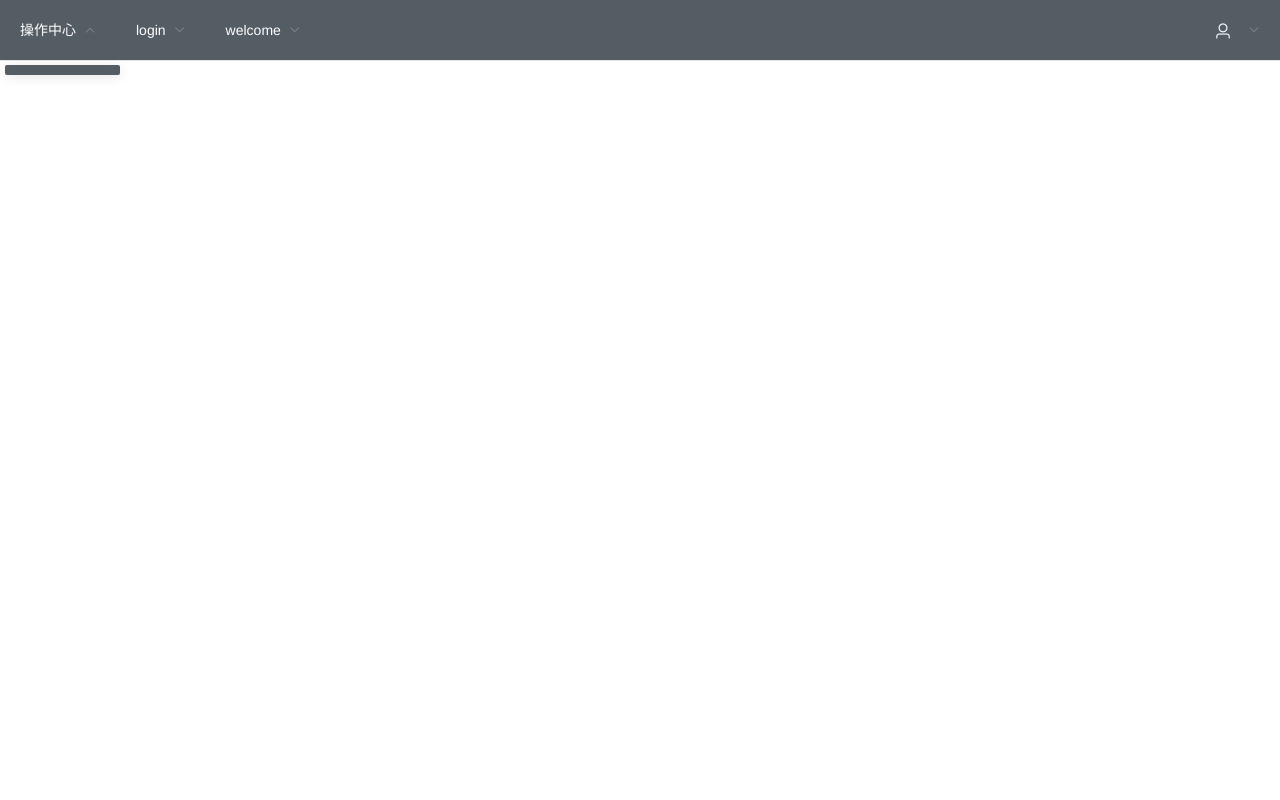
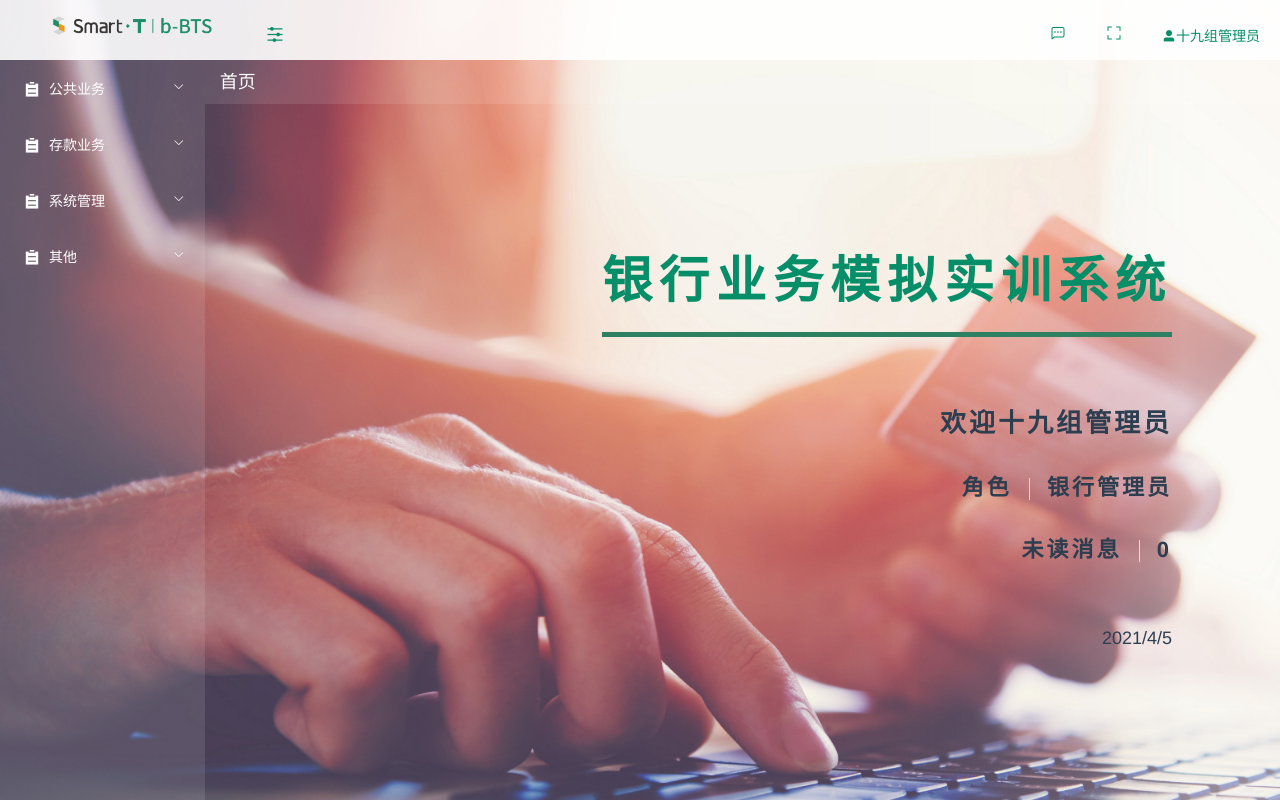
Before and after one commit to gta0804/FDU_software_testing_lab_frontend, a Vue app: page /#/welcome in a window 1280 px wide. Built offline with nearby package versions, Linux system fonts and the light colour scheme.

Commit message:
welcome
welcome page

```diff
--- a/src/components/welcome.vue
+++ b/src/components/welcome.vue
@@ -1,37 +1,121 @@
 <template>
+  <div class="layoutbox">
+	<div class="myhead">
+		<div id="headers">
+			<div class="lefthead" style="float: left;">
+				<div class="animate">
+					<img src="../assets/Smart系列logo-11.png" alt="Smart-T">
+				</div>
 				<div>
+					<i class="el-icon-s-operation iconfont"></i>
+				</div>
+			</div>
+			<div class="head_r" style="overflow: hidden;">
+				<div class="opacity-animate">
+					<el-dropdown @command="handleCommand">
+						<span class="el-dropdown-link">
+							<i class="el-icon-user-solid"></i>十九组管理员
+						</span>
+						<template #dropdown>
+						    <el-dropdown-menu>
+						      <el-dropdown-item command="info">个人信息</el-dropdown-item>
+						      <el-dropdown-item command="password">修改密码</el-dropdown-item>
+						      <el-dropdown-item divided command="quit">退出登录</el-dropdown-item>
+						    </el-dropdown-menu>
+						  </template>
+					</el-dropdown>
+				</div>
+				<div class="opacity-animate">
+					<i class="el-icon-full-screen"></i>
+				</div>
+				<div class="opacity-animate">
+					<i class="el-icon-chat-dot-square"></i>
+				</div>
+			</div>
+		</div>
+	</div>
+	<div class="layleft">
+		<aside class="asidediv">
+			<div class="menubottom">
 				    <el-menu
-      :unique-opened="true"
-      :default-active="$route.path"
-      mode="horizontal"
-      class="el-menu-demo"
-      background-color="#545c64"
-      text-color="#fff"
-      active-text-color="#1EAEFF" router>
-      <el-submenu index="0">
-        <template slot="title">操作中心</template>
-        <el-menu-item v-for="(child) in $router.options.routes[0].children" :index="child.path" :key="child.path"
-                      v-show="$store.state.username!=='admin'" class="nav_item">{{child.name}}
-        </el-menu-item>
-        <el-menu-item index="/ApproveConference" v-show="$store.state.username==='admin'" class="nav_item">会议审批</el-menu-item>
+				      default-active="2"
+				      class="el-menu-vertical-demo"
+					  id="el-menu-vertical-demo"
+					  style="float: left;"
+					  >
+				      <el-submenu index="1">
+				        <template #title>
+				          <i class="el-icon-s-order"></i>
+				          <span>公共业务</span>
+				        </template>
+				          <el-menu-item index="1-1">选项1</el-menu-item>
+				          <el-menu-item index="1-2">选项2</el-menu-item>
+				          <el-menu-item index="1-3">选项3</el-menu-item>
 				      </el-submenu>
-
-      <el-submenu v-for="(item,index) in $router.options.routes" :key="index+''" :index="index+''"
-                  v-if="index<3&&index>0" v-show="$store.state.username!=='admin'">
-        <template slot="title">{{item.name}}</template>
-        <el-menu-item v-for="(item2) in item.children" :index="item2.path" :key="item2.path" class="nav_item">{{item2.name}}
-        </el-menu-item>
+				      <el-submenu index="2">
+				        <template #title>
+				          <i class="el-icon-s-order"></i>
+				          <span>存款业务</span>
+				        </template>
+				          <el-menu-item index="1-1">选项1</el-menu-item>
+				          <el-menu-item index="1-2">选项2</el-menu-item>
+				          <el-menu-item index="1-3">选项3</el-menu-item>
 				      </el-submenu>
-
-      <el-submenu index="user" style="float:right">
-        <template slot="title"><i class="el-icon-user" style="color: white"></i>{{$store.state.username}}</template>
-        <p class="quit_nav"  @click="quit" >注销</p>
+				      <el-submenu index="3">
+				        <template #title>
+				          <i class="el-icon-s-order"></i>
+				          <span>系统管理</span>
+				        </template>
+				          <el-menu-item index="1-1">选项1</el-menu-item>
+				          <el-menu-item index="1-2">选项2</el-menu-item>
+				          <el-menu-item index="1-3">选项3</el-menu-item>
+				      </el-submenu>
+				      <el-submenu index="4">
+				        <template #title>
+				          <i class="el-icon-s-order"></i>
+				          <span>其他</span>
+				        </template>
+				          <el-menu-item index="1-1">选项1</el-menu-item>
+				          <el-menu-item index="1-2">选项2</el-menu-item>
+				          <el-menu-item index="1-3">选项3</el-menu-item>
 				      </el-submenu>
 				    </el-menu>
-    <el-main>
-      <router-view></router-view>
-    </el-main>
 			</div>
+		</aside>
+		<div class="layright">
+			<div class="headbox">
+				<el-page-header class="pageheader" title="" content="首页">
+				</el-page-header>
+			</div>
+			<div>
+
+			</div>
+			<div class="padd">
+				<div id="welcome" class="welcome">
+					<div class="boxdiv">
+						<div class="wel-title leftclass">银行业务模拟实训系统</div>
+						<div class="fullName leftclass">欢迎十九组管理员</div>
+						<div class="role leftclass">
+							角色
+							<el-divider direction="vertical" class="verticalline"></el-divider>
+							银行管理员
+						</div>
+						<div class="role leftclass info">
+							未读消息
+							<el-divider direction="vertical" class="verticalline"></el-divider>
+							0
+						</div>
+						<div class="date leftclass">
+							<p></p>
+						</div>
+					</div>
+				</div>
+			</div>
+		</div>
+	</div>
+
+  </div>
+
 </template>
 
 <script>
@@ -41,8 +125,20 @@
       return{
       }
     },
+	mounted(){
+		var pageheader = document.getElementsByClassName("pageheader");
+		//如果Pageheader为首页，隐藏左半部分的title内容
+		if(pageheader[0].title==""){
+			pageheader[0].children[0].style.display = "none";
+		}
+
+		var date = new Date();
+		console.log(date);
+		var dateshow = document.getElementsByClassName("date");
+		dateshow[0].children[0].innerHTML = date.getFullYear()+"/"+(date.getMonth()+1)+"/"+date.getDate();
+	},
     methods: {
-      quit: function (path) {
+		quit(){
 			this.$confirm('真的要注销账户吗？', '提示', {
 				confirmButtonText: '确定',
 				cancelButtonText: '取消',
@@ -61,53 +157,188 @@
 					type: 'info',
 					message: '已取消注销'
 		    });
-
 		  });
+		},
+		handleCommand(command){
+			console.log(command=="quit");
+			if(command=="quit"){
+				this.quit();
 			}
+		},
 
     },
   }
 </script>
 
 <style>
-  .news_type{
-    font-size: 14px;
-    color:white;
-    padding:0 10px 0 20px;
-    cursor:default;
+.layoutbox{
+	background: url(../assets/background/back.jpg);
+	background-size: cover;
+	background-repeat: no-repeat;
+	position: relative;
+	width: 100%;
+	height: 100vh;
 }
-  .quit_nav{
-    color: white;
-    font-size: 14px;
-    padding:7px 10px 5px 10px;
-    margin-left: 10px;
-    margin-right: 10px;
+.myhead{
+	width:100%;
 }
-  .quit_nav:hover{
+#headers{
+	width: 100%;
+	z-index: 30;
+	height: 60px;
+	padding: 0;
+	overflow: hidden;
+	background-color: hsla(0,0%,100%,.9);
+	color: #2d8061;
+}
+#headers .lefthead>div{
+	float: left;
+}
+#headers>div>div{
 	cursor: pointer;
-    background: rgba(0,0,0,0.15);
+	padding: 25px 20px 20px;
 }
-  .el-menu.el-menu--popup{
-    min-width:115px;
+#headers .lefthead>div:first-child{
+	padding: 10px 0 0 50px;
+	margin-right: 30px;
 }
-  .el-menu-item.nav_item{
-    margin-left:10px;
-    margin-right:10px;
+#headers .lefthead>div:first-child img{
+	width: 165px;
 }
-  .el-badge__content--undefined{
-    margin-left:5px;
-    margin-bottom:5px;
+#headers i{
+	color: #068e68;
 }
-  .el-badge__content.is-fixed{
-    top: 12px !important;
+#headers span{
+	color: #068e68;
+}
+.iconfont{
+	font-size:20px;
+}
+.head_r>div{
+	float:right;
+}
+.opacity-animate{
+	visibility: visible;
+	opacity: 1;
+	transition:opacity 0.3s cubic-bezier(0.5, 0, 0, 1) 0s;
+}
+
+.layleft{
+	overflow: hidden;
+	width: 100%;
+	height: calc(100% - 60px);
+}
+.asidediv{
+	height: 100%;
+	overflow: hidden;
+	background-color: hsla(0,0%,98%,.1);
+}
+.layleft>aside:first-child{
+	float: left;
+	height: 100%;
+}
+.layleft>div:nth-child(2){
+	height: 100%;
+	position: relative;
+	overflow: hidden;
+}
+.menubottom{
+	height: calc(100% - 63px);
+	overflow-y: auto;
+	overflow-x: hidden;
+}
+.menubottom div{
+	color:rgb(255, 255, 255);
+	text-align: left;
+}
+.menubottom div i{
+	color:rgb(255, 255, 255);
+}
+#el-menu-vertical-demo:not(.el-menu--collapse){
+	width: 16vw;
+	min-width: 200px;
+}
+#el-menu-vertical-demo.el-menu {
+    background-color: transparent;
+    border: none;
+}
+#el-menu-vertical-demo.el-menu .el-submenu .el-menu{
+    background-color: transparent;
+    border: none;
+}
+#el-menu-vertical-demo.el-menu .el-submenu .el-menu li{
+	padding-left:10px;
+	text-align: left;
+	color:rgb(255, 255, 255);
+}
+
+.headbox{
+	background-color: hsla(0,0%,98%,.1);
+	padding: 10px 10px 10px 15px;
+}
+.headbox .el-page-header__content{
+	color: #fff;
+}
+.padd{
+	width: 100%;
+	height: calc(100% - 45px);
+	position: absolute;
+	background-color: transparent;
+}
+.padd>div{
+	padding: 20px;
+	width: 100%;
+	height: 100%;
+	overflow-x: hidden;
+	overflow-y: auto;
+	background-color: #fff;
+	position: relative;
+}
+.boxdiv{
+	margin-top: 12vh;
+	padding-right: 10vw;
+	text-align: right;
+}
+#welcome{
+	background-color: transparent!important;
+}
+.wel-title{
+	font-weight: bolder;
+	display: inline-block;
+	font-size: 50px;
+	padding: 20px 0;
+	color: #068e68;
+	letter-spacing: 7px;
+	border-bottom: 5px solid #2d8061;
+}
+.leftclass{
+	visibility: visible;
+	opacity: 1;
+	transition: opacity 0.35s cubic-bezier(0.5, 0, 0, 1) 0.8s;
+}
+.fullName{
+	margin-top: 65px;
+	font-size: 26px;
+	letter-spacing: 3px;
+	font-weight: bolder;
+}
+.role{
+	margin-top: 30px;
+	font-size: 22px;
+	letter-spacing: 3px;
+	font-weight: bolder;
+}
+.verticalline{
+	display: inline-block;
+	width: 2px;
+	background-color: #6c6c6c;
+	height: 1em;
+	margin: 0 8px;
+	vertical-align: middle;
+	position: relative;
+}
+.date{
+	margin-top: 65px;
+	font-size: 18px;
 }
 </style>
-<style scoped>
-  .router {
-    color: white;
-    text-decoration: none;
-  }
-  .more_news{
-    text-align: center;
-  }
-</style>
```
Also changed, not shown: src/components/login.vue (+81 -1 lines), src/assets/Smart系列logo-11.png (added). Lines whose indentation alone changed are shown as unchanged.
